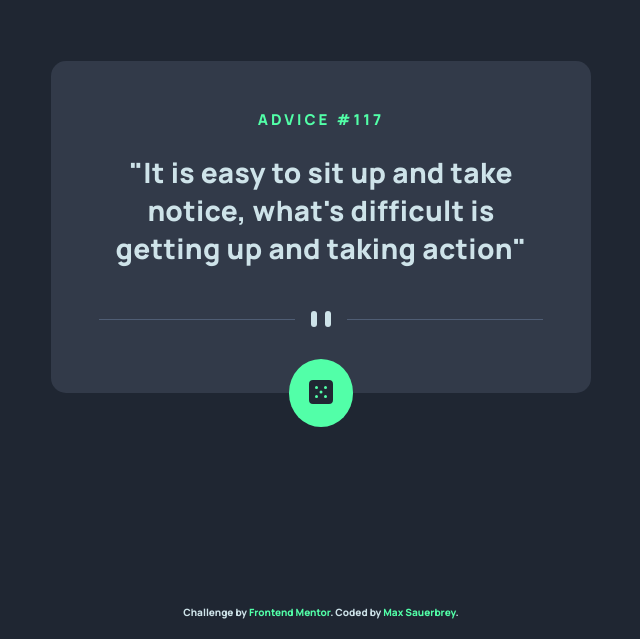
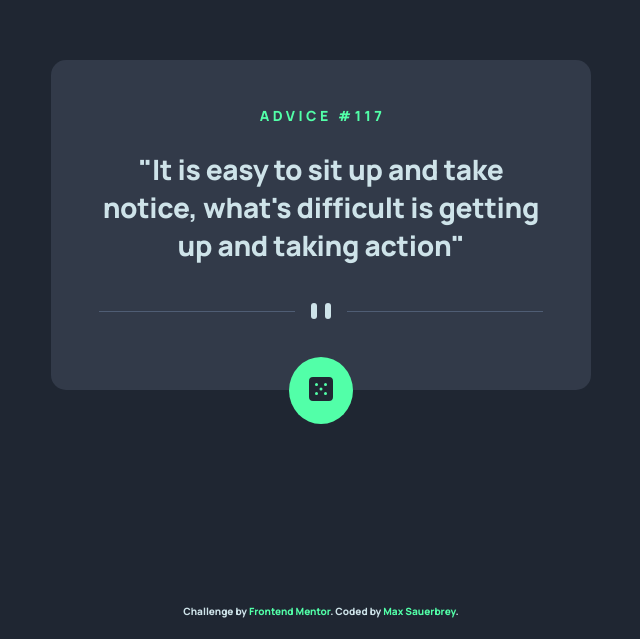
Before and after one commit to MaxSauerbrey/Front-Mentor_advice_generator_app, a plain HTML site: page index.html in a window 1280 px wide. Shown: the part 161-800 px from the top of the page, without its empty margins (319-959 px from the left). Drawn offline with nearby package versions, Linux system fonts and the light colour scheme.

Commit message:
modify desktop style

```diff
--- a/sass/style.scss
+++ b/sass/style.scss
@@ -206,24 +206,31 @@
                         padding: 0 pixelsToRems(45px) 0 pixelsToRems(45px);
                         max-width: pixelsToRems(540px);
                         align-self: center;
-                        top: 7rem;
+                        top: 6.9rem;
                         border-radius: pixelsToRems(15px);
                         &__title {
-                            font-size: pixelsToRems(15px);
-                            letter-spacing: pixelsToRems(3px);
+                            font-size: pixelsToRems(14px);
+                            letter-spacing: pixelsToRems(3.5px);
+                            position: relative;
+                            bottom: 0.1rem;
+                            left: 0.1rem;
                         }
                         &__advice {
                             position: relative;
+                            letter-spacing: pixelsToRems(-0.3px);
                             font-size: pixelsToRems(28px);
                             margin: pixelsToRems(23px) 0 pixelsToRems(28px);
                             padding: 0;
                             text-align: center;
                         }
                         &__button {
-                            top: 2.1rem
+                            top: 2.13rem
                         }
                         &__divider {
                             margin-top: 0;
+                            position: relative;
+                            top: 0.7rem;
+                            // border: 1px solid red;
                         }
                     }
                     .attribution {
```
Also changed, not shown: css/style.css, 1 other file.
